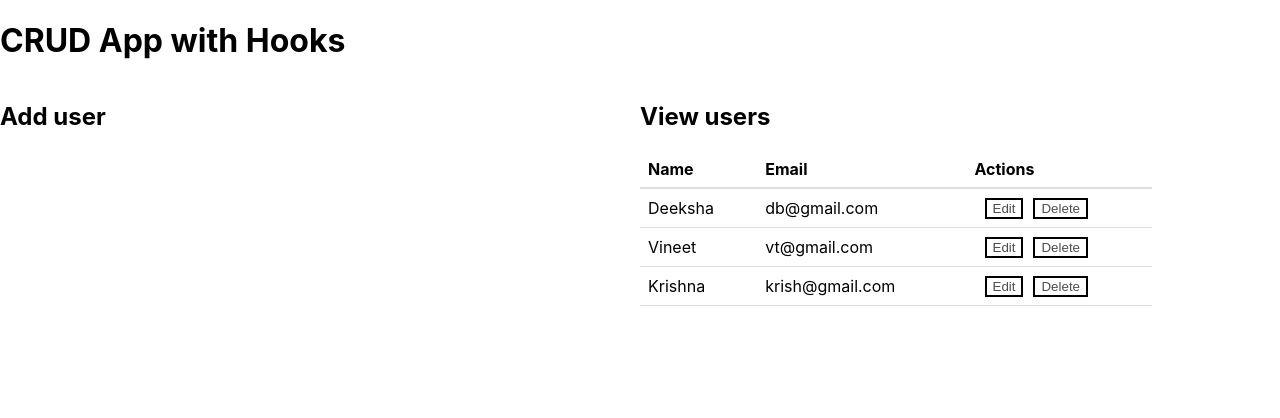
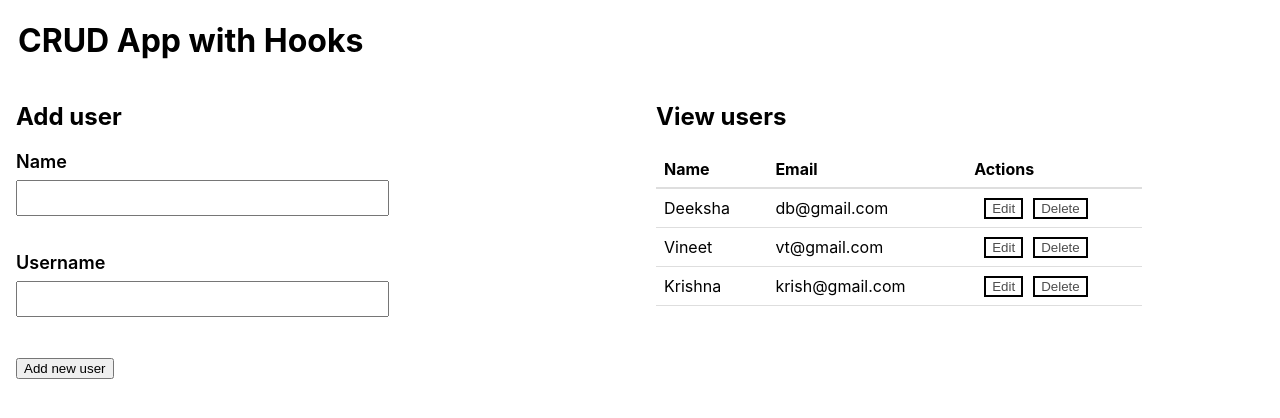
Before and after one commit to deeksha16222/crud-app-using-hooks, a React (Create React App) app: page / in a window 1280 px wide. Shown: the top 418 px of the page. Built offline with nearby package versions, Linux system fonts and the light colour scheme.

Commit message:
minor changes

```diff
--- a/src/App.css
+++ b/src/App.css
@@ -27,6 +27,11 @@
 .flex-row {
   display: grid;
   grid-template-columns: repeat(2, minmax(0, 1fr));
+}
+
+.flex-large {
+  padding-left: 1rem;
+  padding-right: 1rem;
 }
 
 table {
@@ -61,6 +66,36 @@ td {
   margin-left: 10px;
 }
 
+form {
+  display: block;
+  margin-top: 0em;
+  box-sizing: inherit;
+  margin-block-start: 0.83em;
+  margin-block-end: 0.83em;
+}
+
+h1 {
+  padding-left: 18px;
+}
+
+input{
+  width:60%;
+  height: 30px;
+}
+
+label {
+  font-weight: 600;
+  width: 600px;
+  display: block;
+  width: 80%;
+  margin: 1rem 0 0.5rem;
+  font-size: 18px;
+}
+
+textarea:hover {
+  border: 1px solid #c5c5c5;
+}
+
 .App-link {
   color: #61dafb;
 }
--- a/src/App.js
+++ b/src/App.js
@@ -1,6 +1,7 @@
 import React, { useState } from "react";
 import "./App.css";
 import UserTable from "./tables/UserTable";
+import AddUserForm from "./forms/AddUserForm";
 
 function App() {
   const usersData = [
@@ -9,12 +10,17 @@ function App() {
     { id: "3", name: "Krishna", email: "krish@gmail.com" },
   ];
   const [data, setData] = useState(usersData);
+  const addUser = (user) => {
+    user.id = data.length + 1
+    setData([...data, user])
+  }
   return (
     <div className="container">
       <h1>CRUD App with Hooks</h1>
       <div className="flex-row">
         <div className="flex-large">
           <h2>Add user</h2>
+          <AddUserForm addUser={addUser}/>
         </div>
         <div className="flex-large">
           <h2>View users</h2>
--- a/src/forms/AddUser.js
+++ /dev/null
@@ -1,5 +0,0 @@
-import React from "react";
-
-export default function AddUser() {
-  return <div></div>;
-}
--- /dev/null
+++ b/src/forms/AddUserForm.js
@@ -0,0 +1,42 @@
+import React, { useState } from 'react'
+
+const AddUserForm = (props) => {
+  const initialFormState = { id: null, name: '', email: '' }
+  const [user, setUser] = useState(initialFormState)
+
+  const handleInputChange = (event) => {
+    const { name, value } = event.target
+    setUser({ ...user, [name]: value, [user]: value })
+
+  }
+
+  return (
+    <form
+      onSubmit={(event) => {
+        event.preventDefault()
+        if (!user.name || !user.email) return
+
+        props.addUser(user)
+        setUser(initialFormState)
+      }}
+    >
+      <label>Name</label>
+      <input
+        type="text"
+        name="name"
+        value={user.name}
+        onChange={handleInputChange}
+      /> <br/> <br/>
+      <label>Username</label>
+      <input
+        type="email"
+        name="email"
+        value={user.email}
+        onChange={handleInputChange}
+      /> <br/> <br/> <br/>
+      <button>Add new user</button>
+    </form>
+  )
+}
+
+export default AddUserForm
```
